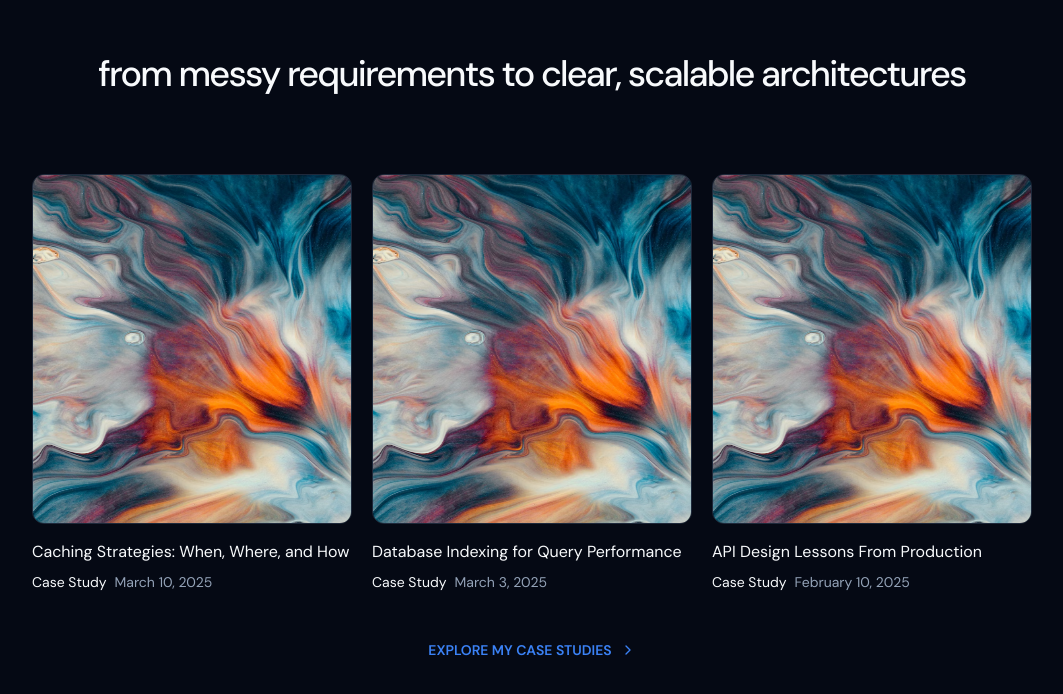
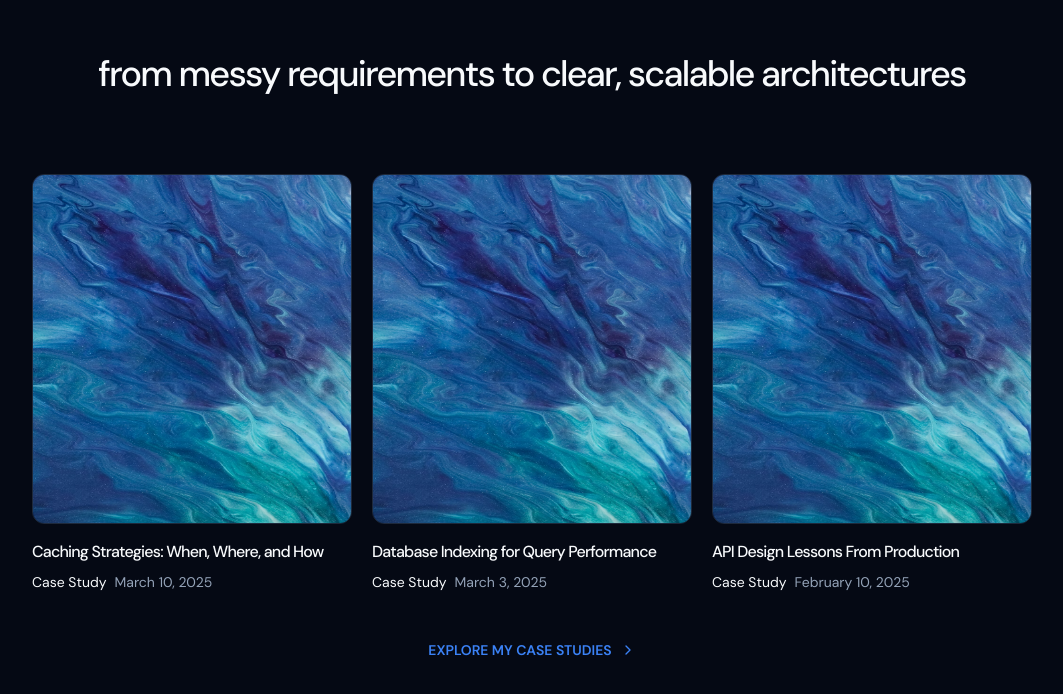
Before and after one commit to jkbicierro/next-portfolio, a Next.js app: page / in a window 1280 px wide. Shown: the part 4597-5291 px from the top of the page, without its empty margins (108-1171 px from the left). Built offline with nearby package versions, Linux system fonts and the light colour scheme; no server answers.

Commit message:
feat: enhance Cases component with semantic HTML and improved accessibility

```diff
--- a/src/app/page.tsx
+++ b/src/app/page.tsx
@@ -404,30 +404,35 @@ function Cases() {
       <div className="mt-20 w-full lg:w-[1000px]">
         <div className="grid grid-cols-1 lg:grid-cols-3 gap-5">
           {studies.map((study) => (
+            <article key={study.slug} className="w-full">
               <Link
                 href={`/studies/${study.slug}`}
-              key={study.slug}
-              className="w-full group"
+                aria-label={`Case Study: ${study.title}`}
+                className="group"
               >
                 <Image
-                src={"/assets/liquid/1.png"}
+                  src={`/assets/liquid/3.png`}
                   alt={study.title}
                   height={800}
                   width={800}
                   className="border rounded-xl h-[350px] w-full "
                 />
 
-              <h6 className="mt-4 truncate group-hover:text-primary group-hover:underline">
+                <h3 className="text-base mt-4 truncate group-hover:text-primary group-hover:underline">
                   {study.title}
-              </h6>
+                </h3>
 
                 <div className="mt-2 flex items-center gap-2">
                   <small>{study.type}</small>
-                <small className="text-slate-400">
+                  <time
+                    dateTime={study.date}
+                    className="text-sm text-slate-600 dark:text-slate-400"
+                  >
                     {study.date ? format(parseISO(study.date), "MMMM d, yyyy") : ""}
-                </small>
+                  </time>
                 </div>
               </Link>
+            </article>
           ))}
         </div>
       </div>
```
Lines whose indentation alone changed are shown as unchanged.
